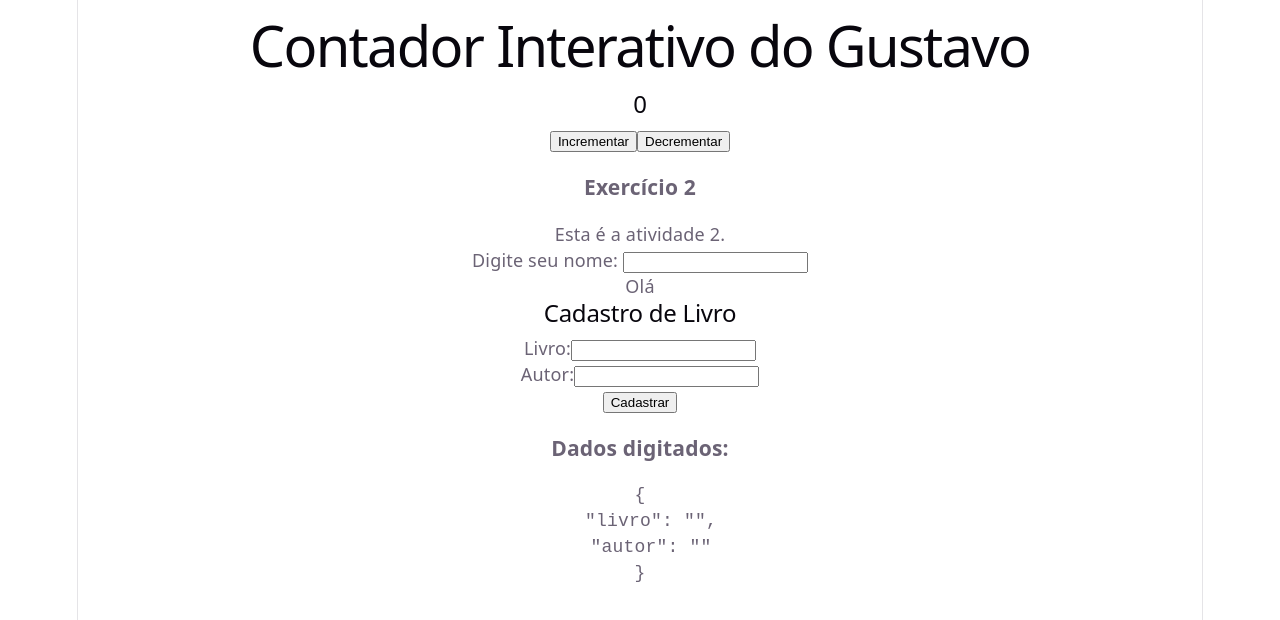
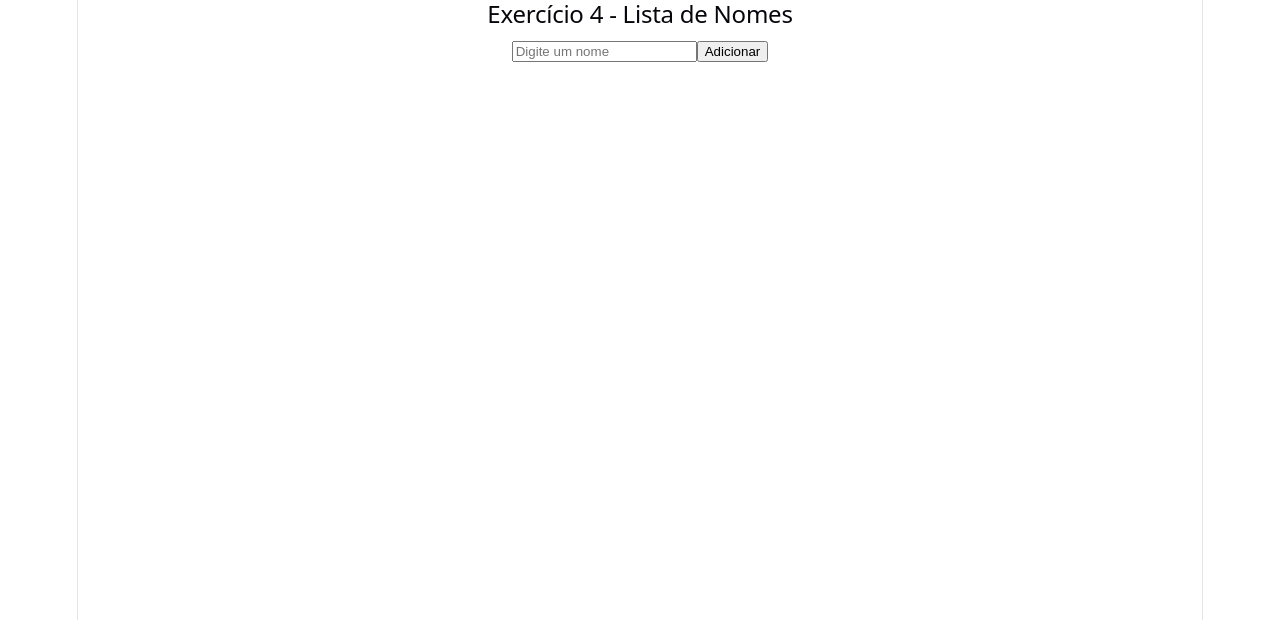
Before and after one commit to GustavoLVL/PROJETO-REACT-GUGU, a React (Vite) app in the folder my-app/: page / in a window 1280 px wide. Shown: the top 620 px of the page. Built offline with nearby package versions, Linux system fonts and the light colour scheme.

Commit message:
27/04/2026

```diff
--- a/my-app/src/App.jsx
+++ b/my-app/src/App.jsx
@@ -1,15 +1,17 @@
 import './App.css'
 import Atividade1 from './Atividades/atividade1'
 import Atividade2 from './Atividades/atividade2'
+import Atividade3 from './Atividades/atividade3'
+import Atividade4 from './Atividades/atividade4'
 import AtividadeNova from './Atividades/atividadeNova'
 
 function App() {
   return (
     <>
       <div>
-       <Atividade1 />
-       <Atividade2 />
-        <AtividadeNova />
+
+        <Atividade4 />
+
       </div>
     </>
   )
--- a/my-app/src/Atividades/atividade1.jsx
+++ b/my-app/src/Atividades/atividade1.jsx
@@ -1,25 +1,53 @@
+// Importa o useState do React
+// useState serve para criar e controlar valores que mudam na tela
 import { useState } from 'react'
 
+// Aqui estamos criando um componente chamado Atividade1
+// Todo componente React é uma função que retorna HTML (JSX)
 function Atividade1() {
+
+  // Criamos uma variável de estado chamada "contador"
+  // contador = valor atual
+  // setContador = função que altera o valor
+  // useState(0) = valor inicial é 0
   const [contador, setContador] = useState(0)
 
+  // Função para aumentar o contador
   function incrementar() {
+    // Pega o valor atual e soma +1
     setContador(contador + 1)
   }
 
+  // Função para diminuir o contador
   function decrementar() {
+    // Pega o valor atual e subtrai -1
     setContador(contador - 1)
   }
 
+  // Aqui começa o que será exibido na tela
   return (
     <div>
+
+      {/* Título da aplicação */}
       <h1>Contador Interativo do Gustavo</h1>
+
+      {/* Mostra o valor atual do contador */}
+      {/* As chaves {} servem para mostrar variáveis no React */}
       <h2>{contador}</h2>
 
-      <button onClick={incrementar}>Incrementar</button>
-      <button onClick={decrementar}>Decrementar</button>
+      {/* Botão que chama a função incrementar quando clicado */}
+      <button onClick={incrementar}>
+        Incrementar
+      </button>
+
+      {/* Botão que chama a função decrementar quando clicado */}
+      <button onClick={decrementar}>
+        Decrementar
+      </button>
+
     </div>
   )
 }
 
+// Exporta o componente para poder ser usado em outros arquivos (ex: App.jsx)
 export default Atividade1
--- a/my-app/src/Atividades/atividade2.jsx
+++ b/my-app/src/Atividades/atividade2.jsx
@@ -1,24 +1,52 @@
+// Importa o React e o useState
+// useState serve para criar um valor que muda na tela (estado)
 import React, { useState } from 'react';
 
+// Aqui criamos um componente chamado Atividade2
+// Componente = função que retorna o que aparece na tela
 function Atividade2() {
+
+  // Criamos um estado chamado "nome"
+  // nome = valor atual digitado
+  // setNome = função que altera esse valor
+  // começa vazio ''
   const [nome, setNome] = useState('');
 
+  // Aqui começa o que será exibido na tela
   return (
     <div>
+
+      {/* Título da atividade */}
       <h3>Exercício 2</h3>
+
+      {/* Texto explicativo */}
       <p>Esta é a atividade 2.</p>
 
+      {/* Label para o campo de input */}
       <label>Digite seu nome: </label>
+
+      {/* Campo de entrada de texto */}
       <input
         type="text"
+
+        // O valor do input vem do estado "nome"
+        // Ou seja, o que está digitado fica armazenado aqui
         value={nome}
+
+        // onChange dispara sempre que o usuário digita algo
+        // e.target.value = valor que foi digitado
+        // setNome(...) atualiza o estado
+        // isso faz o React atualizar a tela automaticamente
         onChange={(e) => setNome(e.target.value)}
       />
 
-      {}
-      <p>Olá {nome}</p>
+      {/* Aqui mostramos o nome digitado */}
+      {/* Só aparece se o usuário digitar algo */}
+      {nome && <p>Olá {nome}</p>}
+
     </div>
   );
 }
 
+// Exporta o componente para poder usar no App.jsx
 export default Atividade2;
--- a/my-app/src/Atividades/atividade3.jsx
+++ b/my-app/src/Atividades/atividade3.jsx
@@ -0,0 +1,99 @@
+// Importa o useState do React
+// useState serve para criar e controlar estados (valores que mudam na tela)
+import { useState } from 'react';
+
+// Componente principal chamado Atividade3
+function Atividade3() {
+
+  // Aqui criamos um estado chamado "form"
+  // Ele é um OBJETO com duas propriedades: nome e email
+  // form = valor atual
+  // setForm = função que atualiza o objeto
+  const [form, setForm] = useState({
+    nome: '',
+    email: ''
+  });
+
+  // Função chamada sempre que o usuário digita algo nos inputs
+  function handleChange(event) {
+
+    // Pegamos duas coisas do input:
+    // name = nome do campo (nome ou email)
+    // value = valor digitado
+    const { name, value } = event.target;
+
+    // Atualizamos o estado de forma IMUTÁVEL
+    setForm((prevForm) => ({
+
+      // Copia tudo que já existia no objeto (nome e email atuais)
+      ...prevForm,
+
+      // Atualiza apenas o campo que foi digitado
+      // [name] significa:
+      // se name = "nome" → atualiza nome
+      // se name = "email" → atualiza email
+      [name]: value
+    }));
+  }
+
+  // O que será exibido na tela
+  return (
+    <div>
+
+      {/* Título da atividade */}
+      <h2>Exercício 3 - Cadastro Simples</h2>
+
+      {/* Campo de NOME */}
+      <div>
+
+        {/* Label ligado ao input pelo htmlFor */}
+        <label htmlFor="nome">Nome:</label>
+
+        <input
+          id="nome"
+          type="text"
+
+          // name é MUITO importante
+          // ele define qual campo será atualizado no objeto
+          name="nome"
+
+          // O valor vem do estado form.nome
+          value={form.nome}
+
+          // Sempre que digitar, chama handleChange
+          onChange={handleChange}
+
+          // Texto de ajuda dentro do input
+          placeholder="Digite seu nome"
+        />
+      </div>
+
+      {/* Campo de EMAIL */}
+      <div>
+        <label htmlFor="email">Email:</label>
+
+        <input
+          id="email"
+          type="email"
+          name="email"
+          value={form.email}
+          onChange={handleChange}
+          placeholder="Digite seu email"
+        />
+      </div>
+
+      {/* Exibição dos dados */}
+      <h3>Dados digitados:</h3>
+
+      {/* Mostra o nome digitado */}
+      <p><strong>Nome:</strong> {form.nome}</p>
+
+      {/* Mostra o email digitado */}
+      <p><strong>Email:</strong> {form.email}</p>
+
+    </div>
+  );
+}
+
+// Exporta o componente para usar no App.jsx
+export default Atividade3;
--- /dev/null
+++ b/my-app/src/Atividades/atividade4.jsx
@@ -0,0 +1,81 @@
+// Importa o useState do React
+// Serve para criar estados (valores que mudam na tela)
+import { useState } from 'react';
+
+// Componente principal
+function Atividade4() {
+
+  // Estado que guarda o valor digitado no input
+  const [nome, setNome] = useState('');
+
+  // Estado que guarda a lista de nomes (array)
+  const [lista, setLista] = useState([]);
+
+  // Função chamada quando clicar no botão "Adicionar"
+  function adicionarNome() {
+
+    // Se o campo estiver vazio ou só com espaço, não faz nada
+    if (nome.trim() === '') return;
+
+    // Atualiza a lista adicionando o novo nome
+    setLista((prevLista) => [
+
+      // Copia todos os itens antigos da lista
+      ...prevLista,
+
+      // Adiciona o novo nome no final
+      nome
+    ]);
+
+    // Limpa o input depois de adicionar
+    setNome('');
+  }
+
+  // O que será exibido na tela
+  return (
+    <div>
+
+      {/* Título */}
+      <h2>Exercício 4 - Lista de Nomes</h2>
+
+      {/* Campo de input */}
+      <input
+        type="text"
+
+        // O valor do input vem do estado "nome"
+        value={nome}
+
+        // Sempre que digitar, atualiza o estado
+        onChange={(e) => setNome(e.target.value)}
+
+        // Texto de ajuda
+        placeholder="Digite um nome"
+      />
+
+      {/* Botão que chama a função adicionarNome */}
+      <button onClick={adicionarNome}>
+        Adicionar
+      </button>
+
+      {/* Lista de nomes */}
+      <ul>
+
+        {/* map percorre o array e transforma em HTML */}
+        {lista.map((item, index) => (
+
+          // Cada item vira um <li>
+          // key={index} ajuda o React a identificar cada elemento
+          <li key={index}>
+            {item}
+          </li>
+
+        ))}
+
+      </ul>
+
+    </div>
+  );
+}
+
+// Exporta o componente
+export default Atividade4;
--- a/my-app/src/Atividades/atividadeNova.jsx
+++ b/my-app/src/Atividades/atividadeNova.jsx
@@ -1,26 +1,34 @@
-import { useState } from "react";
+import { useState } from 'react';
 
 function AtividadeNova() {
+  const [form, setForm] = useState({
+    livro: '',
+    autor: ''
+  });
 
-  const [form, setForm] = useState({
-    livro: "",
-    autor: ""
-  });
+  const [dadosCadastrados, setDadosCadastrados] = useState(null);
 
   function handleChange(event) {
     const { name, value } = event.target;
 
-    setForm({
-      ...form,
+    setForm((prevForm) => ({
+      ...prevForm,
       [name]: value
-    });
+    }));
   }
 
   function handleSubmit(event) {
     event.preventDefault();
 
-    console.log("Livro:", form.livro);
-    console.log("Autor:", form.autor);
+    setDadosCadastrados({
+      livro: form.livro,
+      autor: form.autor
+    });
+
+    setForm({
+      livro: '',
+      autor: ''
+    });
   }
 
   return (
@@ -28,34 +36,40 @@ function AtividadeNova() {
       <h2>Cadastro de Livro</h2>
 
       <form onSubmit={handleSubmit}>
-
         <div>
-          <label>Livro:</label>
+          <label htmlFor="livro">Livro:</label>
           <input
+            id="livro"
             type="text"
             name="livro"
             value={form.livro}
             onChange={handleChange}
+            placeholder="Digite o nome do livro"
           />
         </div>
 
         <div>
-          <label>Autor:</label>
+          <label htmlFor="autor">Autor:</label>
           <input
+            id="autor"
             type="text"
             name="autor"
             value={form.autor}
             onChange={handleChange}
+            placeholder="Digite o nome do autor"
           />
         </div>
 
         <button type="submit">Cadastrar</button>
-
       </form>
 
-      <h3>Dados digitados:</h3>
-      <pre>{JSON.stringify(form, null, 2)}</pre>
-
+      {dadosCadastrados && (
+        <div>
+          <h3>Dados digitados:</h3>
+          <p><strong>Livro:</strong> {dadosCadastrados.livro}</p>
+          <p><strong>Autor:</strong> {dadosCadastrados.autor}</p>
+        </div>
+      )}
     </div>
   );
 }
```
